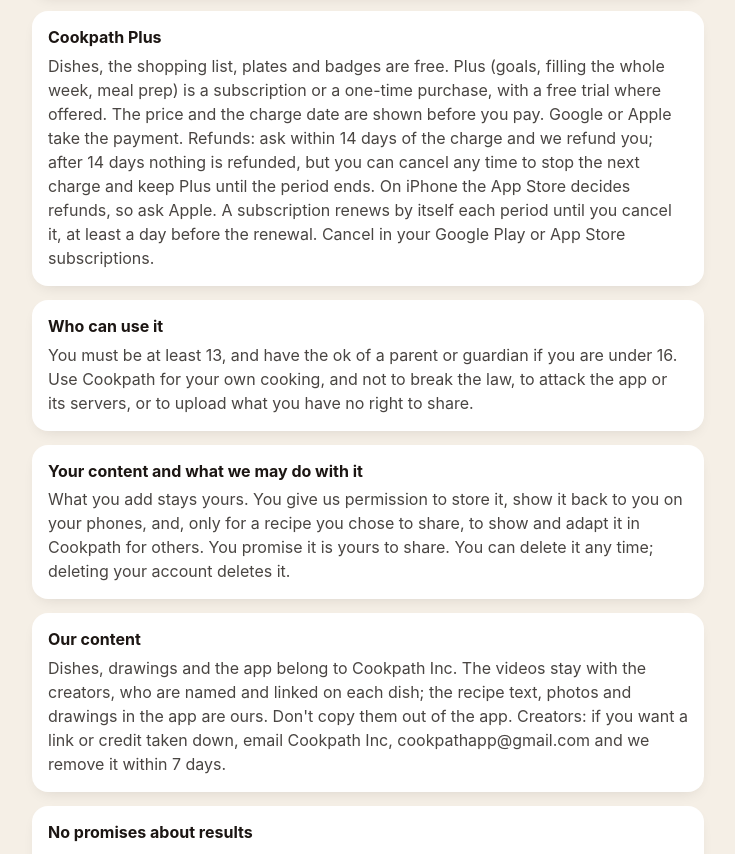
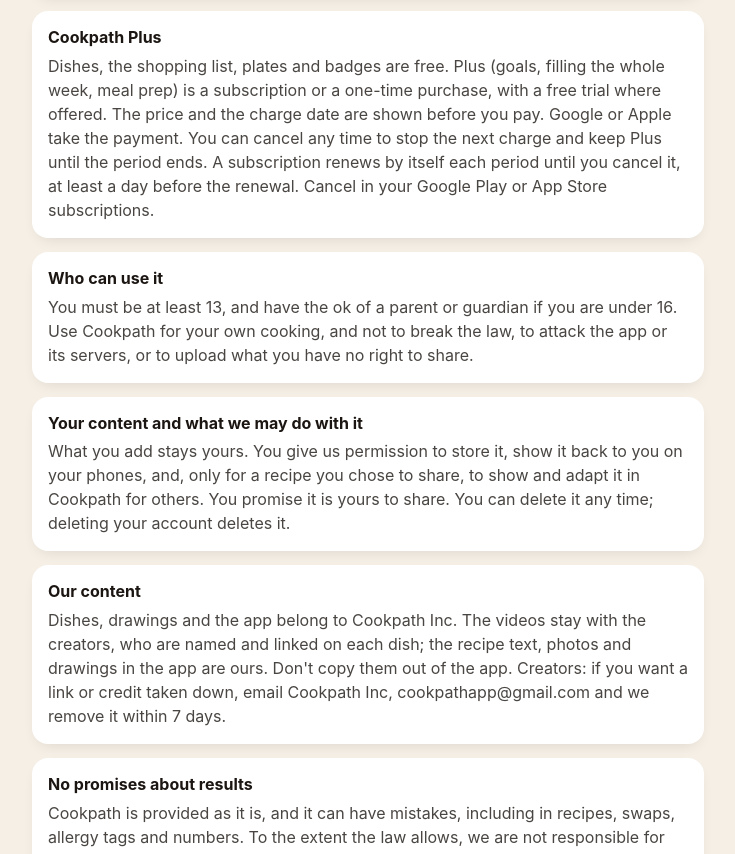
Before and after one commit to karicdjupaklena7ica/cookpath-legal, a plain HTML site: page terms.html in a window 1280 px wide. Shown: the part 995-1849 px from the top of the page, without its empty margins (272-1007 px from the left). Drawn offline with Linux system fonts and the light colour scheme.

Commit message:
Terms: remove the refund policy text

```diff
--- a/terms.html
+++ b/terms.html
@@ -42,7 +42,7 @@
 
   <section>
     <h2>Cookpath Plus</h2>
-    <p>Dishes, the shopping list, plates and badges are free. Plus (goals, filling the whole week, meal prep) is a subscription or a one-time purchase, with a free trial where offered. The price and the charge date are shown before you pay. Google or Apple take the payment. Refunds: ask within 14 days of the charge and we refund you; after 14 days nothing is refunded, but you can cancel any time to stop the next charge and keep Plus until the period ends. On iPhone the App Store decides refunds, so ask Apple. A subscription renews by itself each period until you cancel it, at least a day before the renewal. Cancel in your Google Play or App Store subscriptions.</p>
+    <p>Dishes, the shopping list, plates and badges are free. Plus (goals, filling the whole week, meal prep) is a subscription or a one-time purchase, with a free trial where offered. The price and the charge date are shown before you pay. Google or Apple take the payment. You can cancel any time to stop the next charge and keep Plus until the period ends. A subscription renews by itself each period until you cancel it, at least a day before the renewal. Cancel in your Google Play or App Store subscriptions.</p>
   </section>
 
   <section>
```
